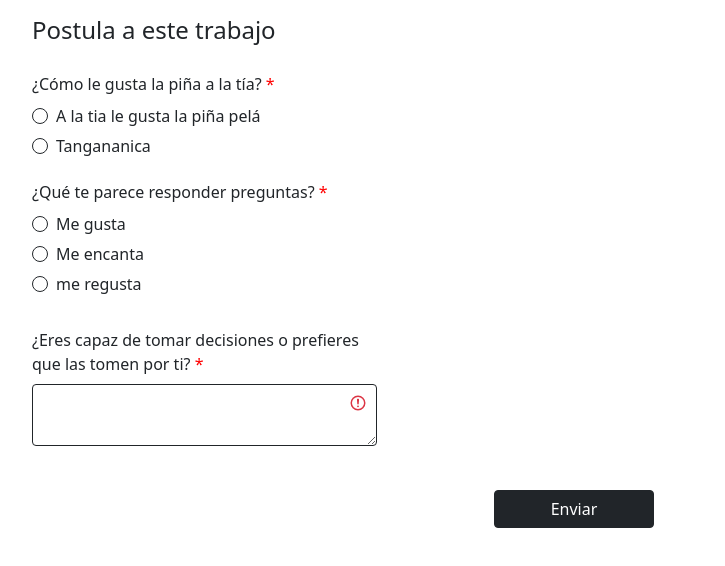
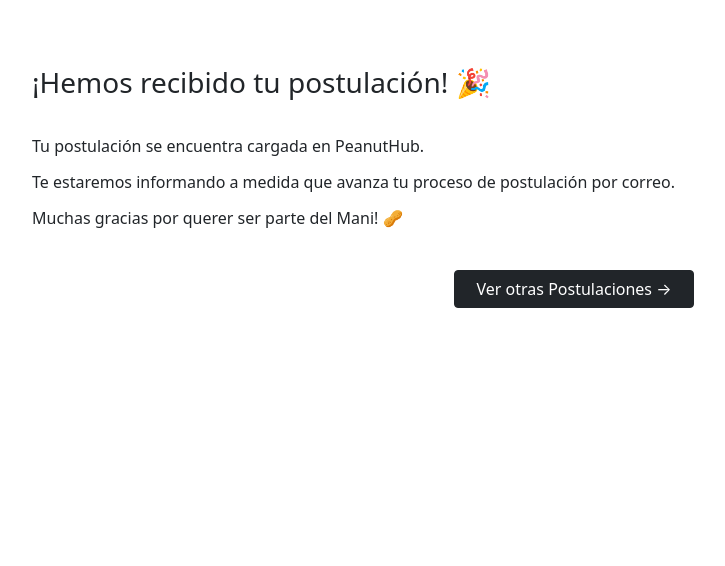
Before and after one commit to israelpeanut/front-psycho-killer, a Next.js app: page /questions in a window 1280 px wide. Shown: the top 566 px of the page, without its empty margins (66-791 px from the left). Built offline with nearby package versions, Linux system fonts and the light colour scheme.

Commit message:
thank you screen

```diff
--- a/src/components/QuestionsForm/QuestionsForm.jsx
+++ b/src/components/QuestionsForm/QuestionsForm.jsx
@@ -13,7 +13,7 @@ const missingFieldError = 'Hey! No te olvides de esto!';
 export const QuestionsForm = () => {
   const [validated, setValidated] = useState(true);
   const [sent, setSent] = useState(false);
-  const [profile, setProfile] = useState({...questions.fullstack})
+  const [profile, setProfile] = useState({...questions.ux})
   const [answers, setAnswers] = useState({
     questions:[],
     long_question: {question:profile.long_question, answer: ""},
--- /dev/null
+++ b/src/components/QuestionsForm/ThankYouScreen.jsx
@@ -0,0 +1,24 @@
+import { Button } from "react-bootstrap"
+
+export const ThankYouScreen = () => {
+
+const finish = () => {
+    console.log("hemos terminado");
+}
+
+return (
+    <div className="p-3 thankyou">
+        <div>
+            <h3>¡Hemos recibido tu postulación! 🎉</h3>
+            <p>Tu postulación se encuentra cargada en PeanutHub.</p>
+            <p>Te estaremos informando a medida que avanza tu proceso de postulación por correo.</p>
+            <p>Muchas gracias por querer ser parte del Mani! 🥜</p>
+        </div>
+        <div className="centered">
+            <Button className="peanut-button peanut-button-wide btn-dark" onClick={() => finish()}>
+                Ver otras Postulaciones →
+            </Button>
+        </div>
+    </div>
+  )
+}
--- a/src/pages/questions/index.js
+++ b/src/pages/questions/index.js
@@ -1,10 +1,11 @@
 import React from "react";
 import { QuestionsForm } from "../../components/QuestionsForm/QuestionsForm";
+import { ThankYouScreen } from "../../components/QuestionsForm/ThankYouScreen";
 
 export default function Questions() {
   return (
     <div className="container container-fluid">
-      <QuestionsForm />
+      <ThankYouScreen />
     </div>
   );
 }
--- a/src/styles/globals.css
+++ b/src/styles/globals.css
@@ -54,6 +54,30 @@ body {
   background-color: #212529;
 }
 
+.peanut-button-wide {
+  width: 240px !important;
+}
+
+.thankyou {
+  margin-top: 50px;
+}
+
+.thankyou h3 {
+  font-size: 28px;
+  margin-bottom: 34px;
+  font-weight: 500;
+}
+
+.thankyou p {
+  font-size: 16px;
+  margin-bottom: 12px;
+  line-height: 24px;
+}
+
+.centered {
+  text-align: center;
+}
+
 /*hacks*/
 .was-validated .form-check-input:valid ~ .form-check-label, .form-check-input.is-valid ~ .form-check-label {
   color: #212529 !important;
```
